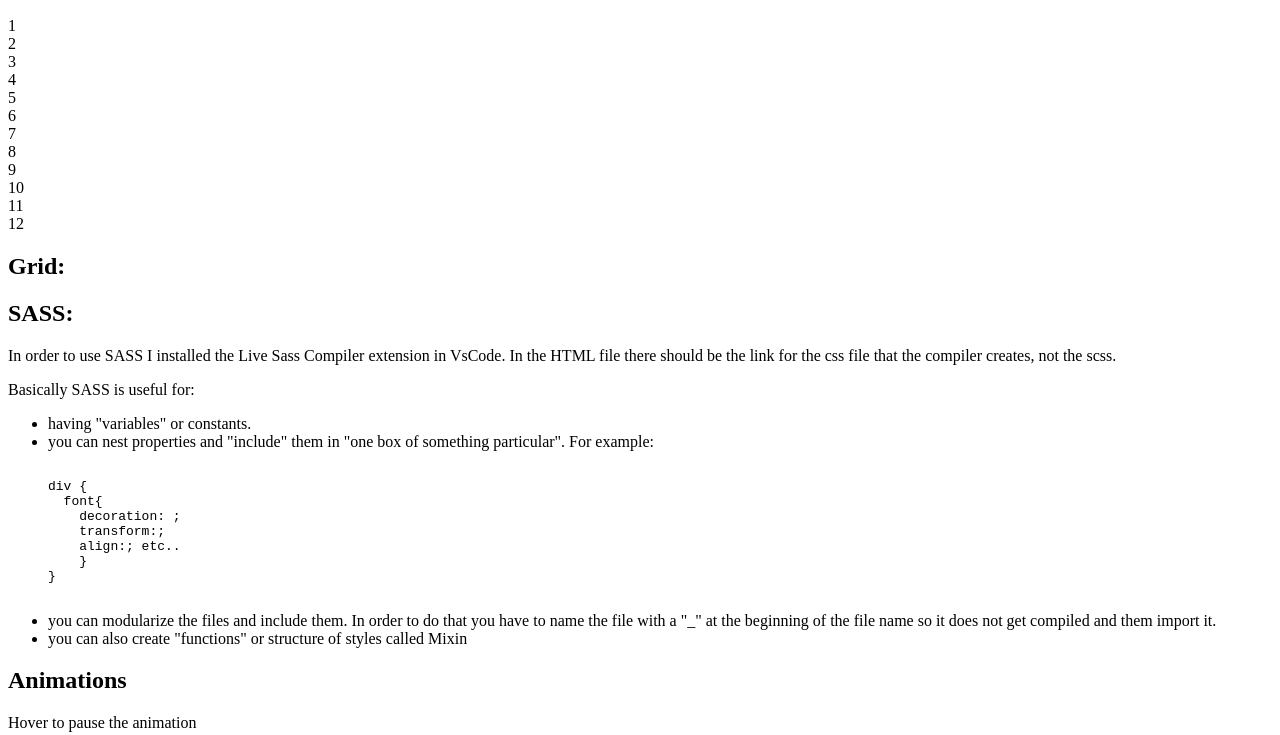
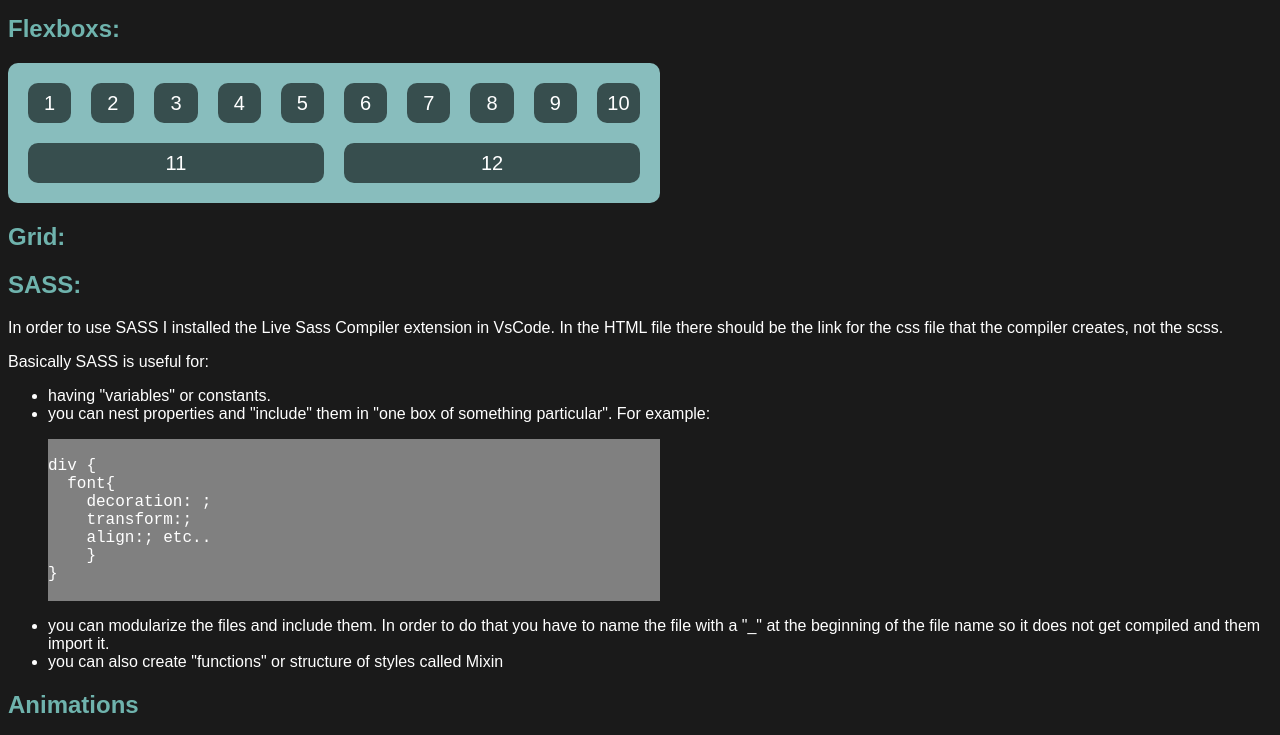
Before and after one commit to lmberard/HTML_CSS, a plain HTML site: page index.html in a window 1280 px wide. Shown: the part 110-845 px from the top of the page. Drawn offline with Linux system fonts and the light colour scheme; the site is published under a folder, as on GitHub Pages, so addresses that start at the root find nothing.

Commit message:
fix: css not working in gpages

```diff
--- a/index.html
+++ b/index.html
@@ -11,7 +11,7 @@
 
     <body>
         <h1> CSS Styling</h1>
-        <link href="/styles/index.css" rel="stylesheet"/>
+        <link href="styles/index.css" rel="stylesheet"/>
         <h2> Flexboxs: </h2>
         <div class="flex-container">
             <div style="flex-grow: 3; order: 1;"> 1 </div>
```
